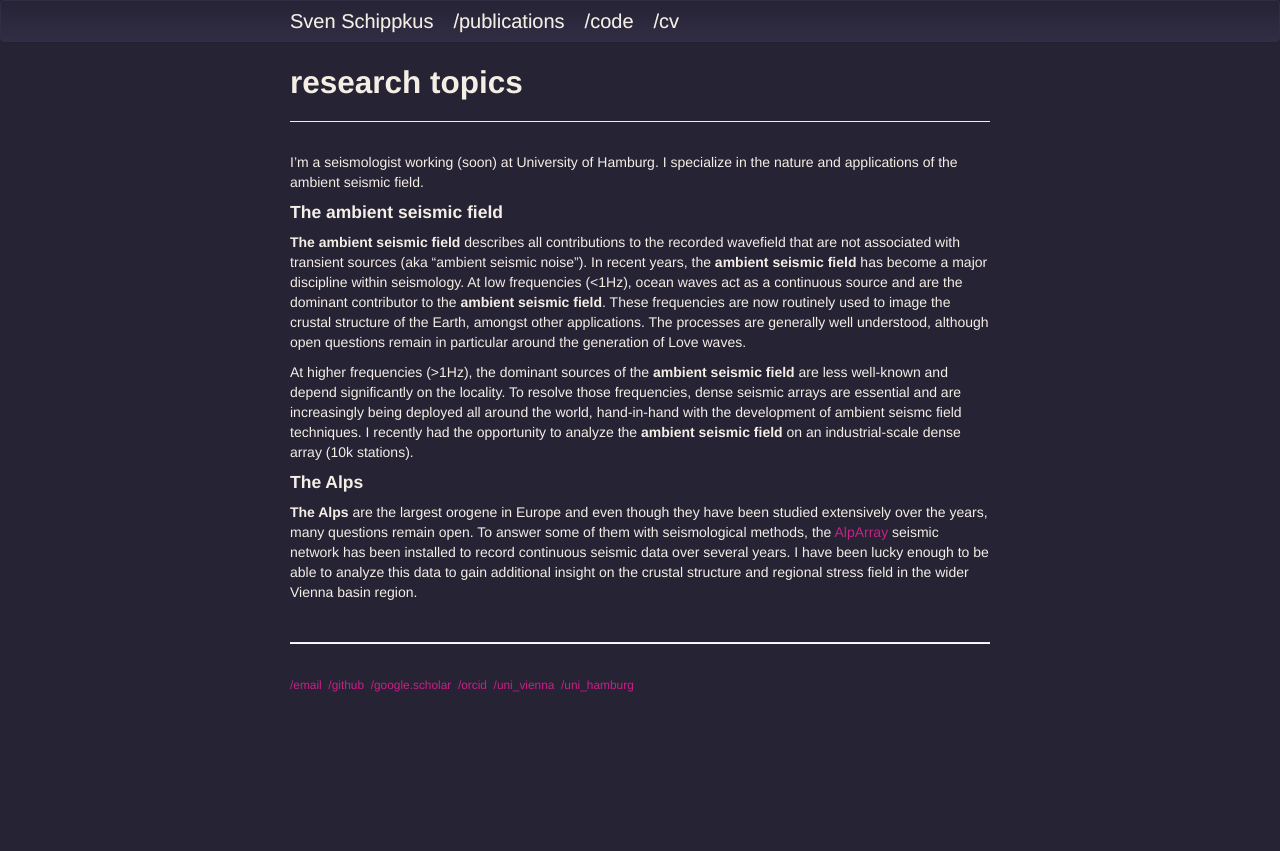
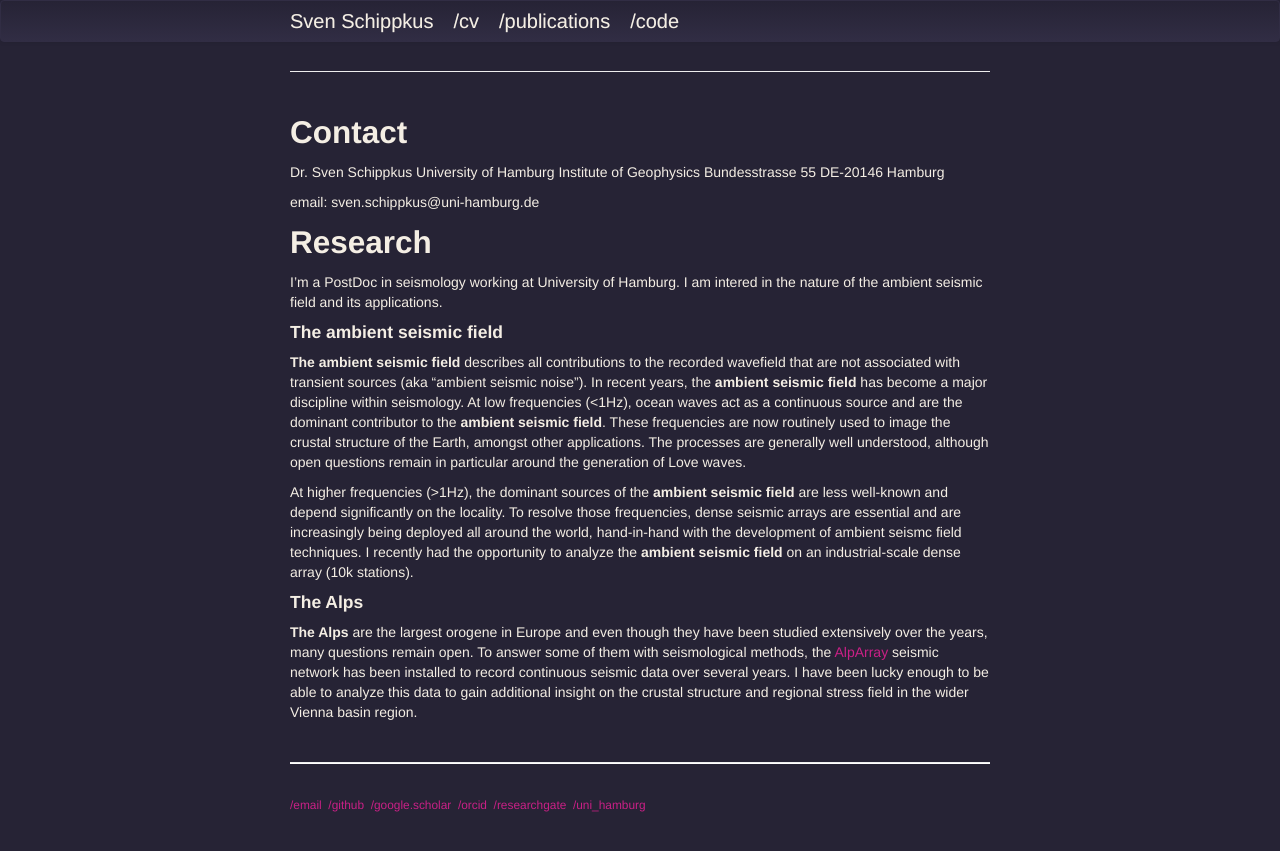
Before and after one commit to schipp/schipp.github.io, a Jekyll site: the page built from index.md, in a window 1280 px wide. Shown: the top 851 px of the page. Built offline with Jekyll 4.4.1, drawn with Linux system fonts in a browser that asks for light colours.

Commit message:
SRL paper update

```diff
--- a/_includes/themes/twitter/default.html
+++ b/_includes/themes/twitter/default.html
@@ -32,9 +32,9 @@
       <div class="navbar-inner">
         <div class="container-narrow">
           <a class="brand" href="{{ HOME_PATH }}">{{ "Sven Schippkus" }}</a>
+          <a class="brand" href="{{ BASE_PATH }}/pages/cv.html">{{ "/cv" }}</a>
           <a class="brand" href="{{ BASE_PATH }}/pages/publications.html">{{ "/publications" }}</a>
           <a class="brand" href="{{ BASE_PATH }}/pages/code.html">{{ "/code" }}</a>
-          <a class="brand" href="{{ BASE_PATH }}/pages/cv.html">{{ "/cv" }}</a>
           <!-- <a class="brand" href="{{ BASE_PATH }}/pages/teaching.html">{{ "/teaching" }}</a> -->
         </div>
       </div>
@@ -48,11 +48,11 @@
       <hr>
       <footer>
         <p><small>
-          <a href="mailto:sven.schippkus@univie.ac.at">/email</a>&nbsp;
+          <a href="mailto:sven.schippkus@uni-hamburg.de">/email</a>&nbsp;
           <a href="https://github.com/schipp">/github</a>&nbsp;
           <a href="https://scholar.google.com/citations?user=tAKcJ5sAAAAJ">/google.scholar</a>&nbsp;
           <a href="https://orcid.org/0000-0002-8504-6811">/orcid</a>&nbsp;
-          <a href="https://imgw.univie.ac.at/ueber-uns/mitarbeiterinnen/persoenliche-homepages/schippkus-sven/">/uni_vienna</a>&nbsp;
+          <a href="https://www.researchgate.net/profile/Sven_Schippkus">/researchgate</a>&nbsp;
           <a href="https://www.geo.uni-hamburg.de/geophysik.html/">/uni_hamburg</a>&nbsp;
         </small></p>
       </footer>
--- a/index.md
+++ b/index.md
@@ -1,10 +1,22 @@
 ---
 layout: page
 title: Sven Schippkus
-site_header: research topics
+# site_header: research topics
 ---
 
-I'm a seismologist working (soon) at University of Hamburg. I specialize in the nature and applications of the ambient seismic field.
+## Contact
+
+Dr. Sven Schippkus
+University of Hamburg
+Institute of Geophysics
+Bundesstrasse 55
+DE-20146 Hamburg
+
+email: sven.schippkus@uni-hamburg.de
+
+## Research
+
+I'm a PostDoc in seismology working at University of Hamburg. I am intered in the nature of the ambient seismic field and its applications.
 
 #### The ambient seismic field
 
```
Also changed, not shown: pages/cv.md (+5 -5 lines), pages/publications.md (+2 -2 lines), 1 other file.
